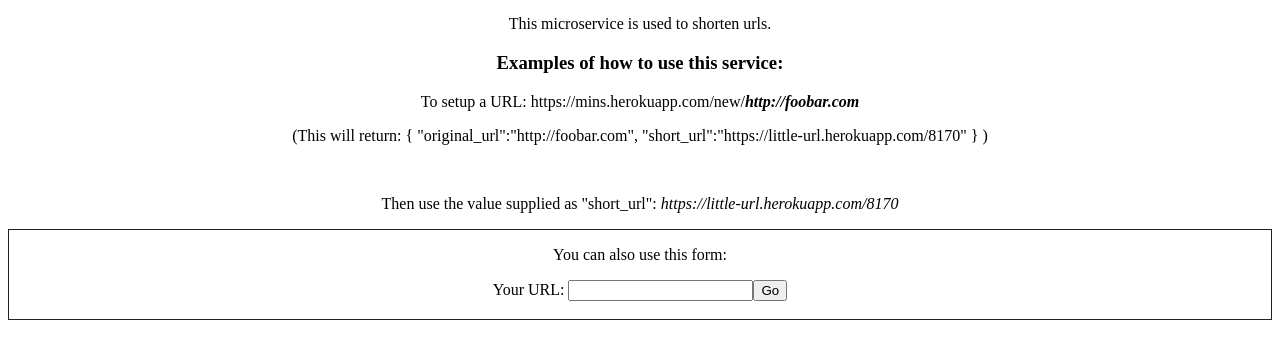
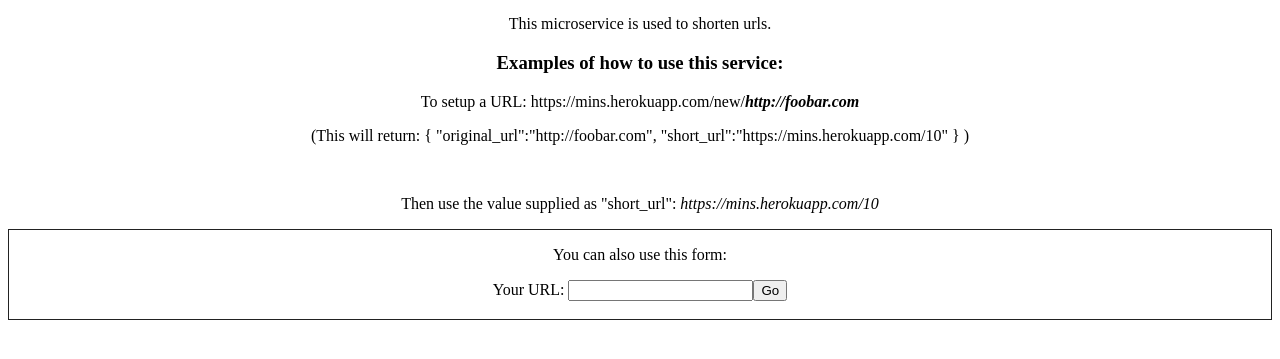
Before and after one commit to Josh5231/urlShortener, a website: page html/index.html in a window 1280 px wide. Shown: the part 131-490 px from the top of the page. Drawn offline with nearby package versions, Linux system fonts and the light colour scheme; files that its build step writes are made by us from their sources; files whose address does not match are found by name.

Commit message:
updated html

```diff
--- a/html/index.html
+++ b/html/index.html
@@ -15,9 +15,9 @@
             <p>This microservice is used to shorten urls.</p>
             <h3>Examples of how to use this service:</h3>
             <p>To setup a URL: https://mins.herokuapp.com/new/<b><i>http://foobar.com</i></b></p>
-            <p>(This will return: { "original_url":"http://foobar.com", "short_url":"https://little-url.herokuapp.com/8170" } )</p>
+            <p>(This will return: { "original_url":"http://foobar.com", "short_url":"https://mins.herokuapp.com/10" } )</p>
             <br>
-            <p>Then use the value supplied as "short_url": <i>https://little-url.herokuapp.com/8170</i> </p>
+            <p>Then use the value supplied as "short_url": <i> https://mins.herokuapp.com/10</i> </p>
         </div>
         <div class="util">
             <p>You can also use this form:</p>
```
